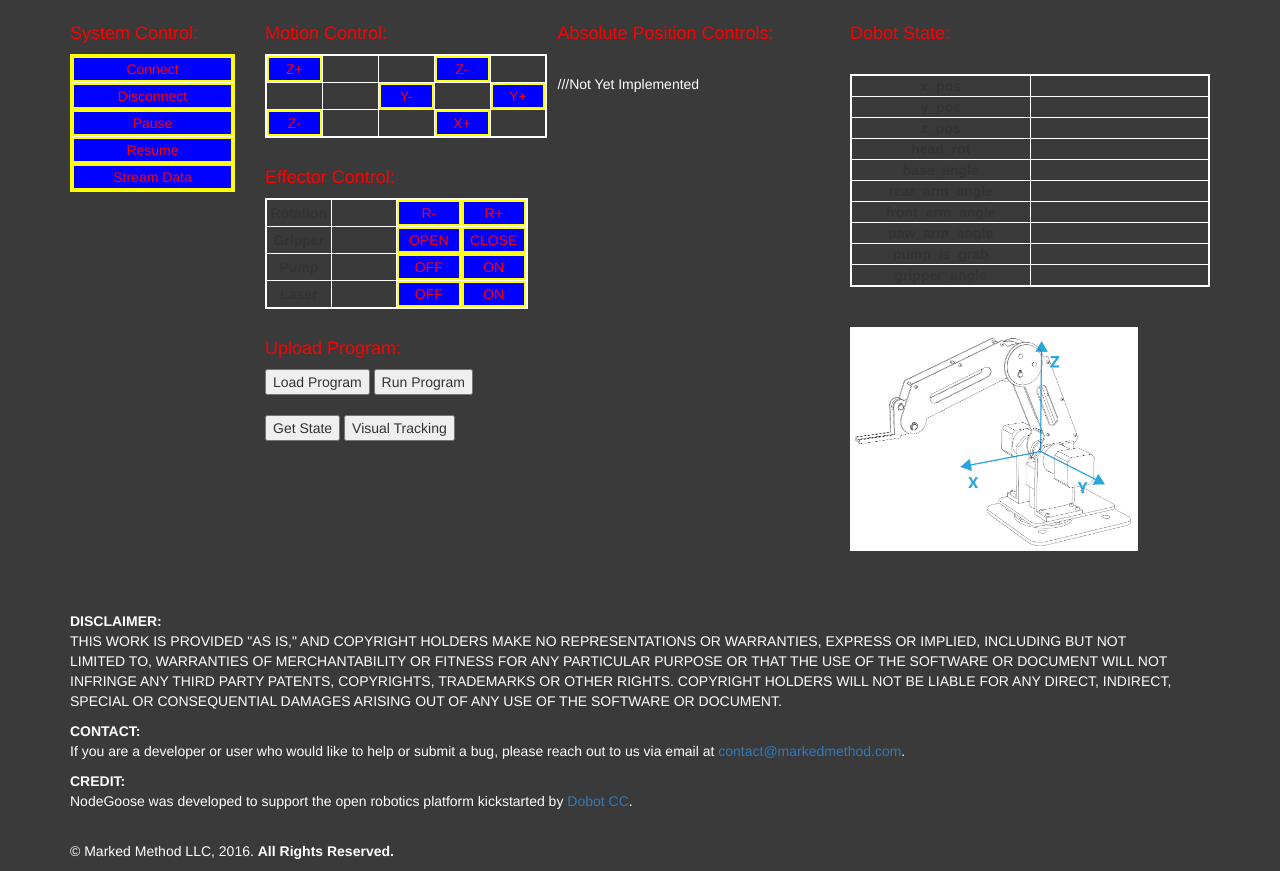
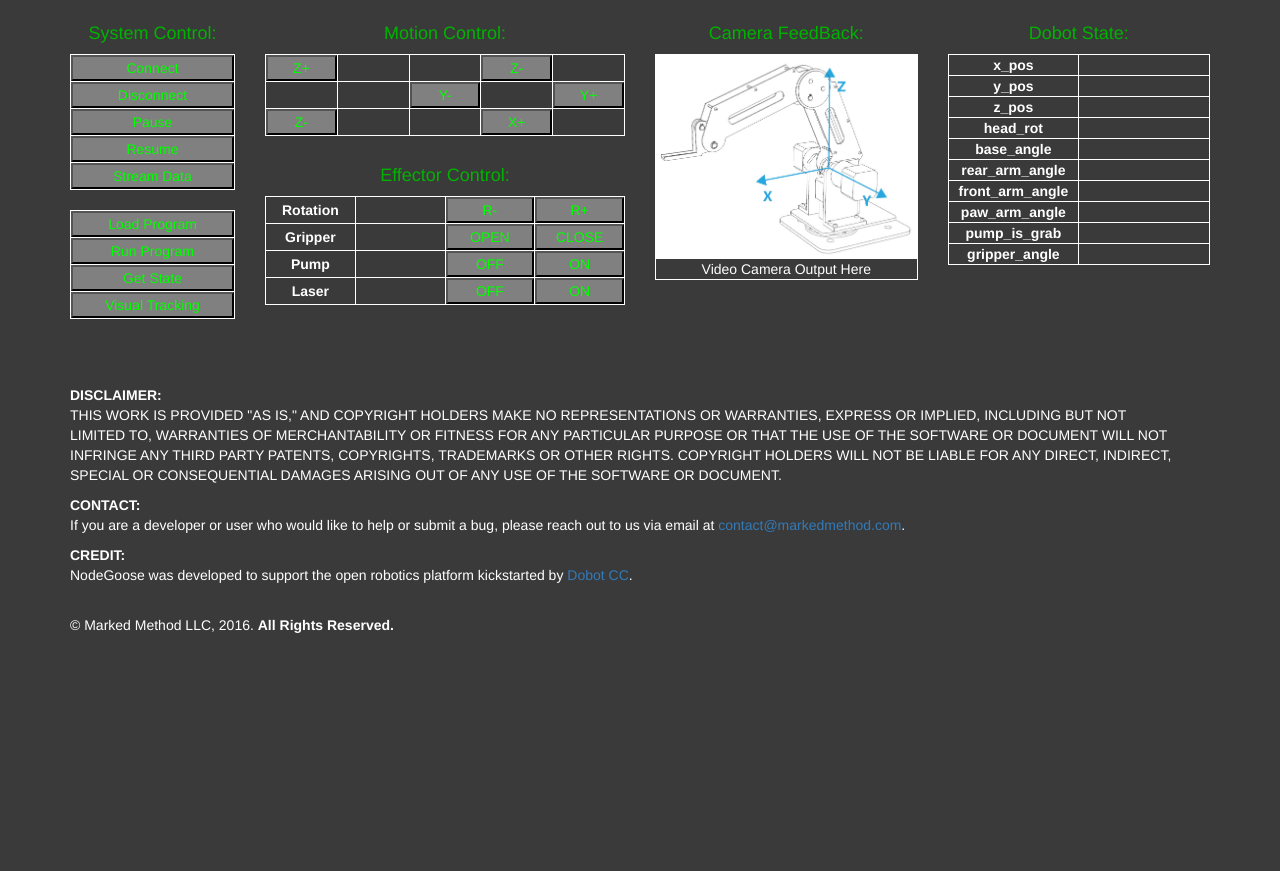
Before and after one commit to rniice/node-goose, a website: page public/index.html in a window 1280 px wide. Shown: the part 62-933 px from the top of the page. After the commit the page ends 800 px from the top, so only its background shows below. Drawn offline with Linux system fonts and the light colour scheme; some packages are replaced by stand-ins of ours; a script that the page names is missing.

Commit message:
updating color layout to neon styling

```diff
--- a/public/css/style.css
+++ b/public/css/style.css
@@ -6,11 +6,16 @@ html, body {
 }
 
 h1, h2, h3, h4 {
-	color: red;
+	color: #00b300;
+	text-align: center;
 
 }
 
 p {
+	color: white;
+}
+
+.text-muted {
 	color: white;
 }
 
@@ -28,14 +33,16 @@ span.pull-down-heading {
 select {
 	float: right;
     text-align:right;
-    width: 160px;
+    /*width: 160px;*/
+    width: 100%;
     direction: rtl;
 }
 
 option {
 	float: right;
     text-align:right;
-    width: 160px;
+    /*width: 160px;*/
+    width: 100%;
     direction: rtl;
 }
 
@@ -46,26 +53,38 @@ h4.configure-title {
 }
 */
 
-table.jog-controls {
-	border: 2px solid white;
+table.table-system-control {
+	/*border: 1px solid white;*/
+	border: none;
 	text-align: center;
 	table-layout: fixed;
+	width: 100%;
+
+}
+
+table.jog-controls {
+	border: 1px solid white;
+	text-align: center;
+	table-layout: fixed;
+	width: 100%;
+
+}
+
+table.table-camera-feedback {
+	/*border: 1px solid white;*/
+	border: none;
+	text-align: center;
+	table-layout: fixed;
+	width: 100%;
 
 }
 
 
 table.dobot-state {
-	border: 2px solid white;
+	border: 1px solid white;
 	text-align: center;
 	table-layout: fixed;
-
-}
-
-table.dobot-state {
-	border: 2px solid white;
-	text-align: center;
-	table-layout: fixed;
-
+	width: 100px;
 }
 
 
@@ -78,14 +97,16 @@ td {
 	width: 56px;
 	height: 15px;
 	overflow: hidden;
+	color: white;
 }
 
+/*
 td.processing-data {
 	width: 56px;
 	height: 50px;
 	overflow: hidden;
 }
-
+*/
 
 
 /*#threeJSCanvas { */
@@ -97,17 +118,18 @@ canvas {
     display: block;
 }
 
-.jog {
-	width:  100%;
-	color: red;
-	background-color: blue;
-	border: 2px solid yellow;
-
-}
 
 .system-control {
 	width: 100%;
-	color: red;
-	background-color: blue;
-	border: 2px solid yellow;
+	color: lime;
+	background-color: gray;
+	/*border: 1px solid gray;*/
 }
+
+.jog {
+	width:  100%;
+	color: lime;
+	background-color: gray;
+	/*border: 1px solid gray;*/
+
+}
--- a/public/index.html
+++ b/public/index.html
@@ -17,7 +17,7 @@
     <meta property="og:image" content="./img/og_image.jpg" />
 
     <link rel="icon" href="./favicon.ico">
-    <link rel="canonical" href="http://filafind.com" itemprop="url">
+    <link rel="canonical" href="blog.michael-crockett.com" itemprop="url">
 
     <title>NodeGoose - Dobot JavaScript Control - SCARA Robot</title>
 
@@ -60,7 +60,7 @@
         <div class="col-lg-2" id="#sidebar">
           <h4>System Control:</h4>
 
-            <table class="system-control" style="width:100%">
+            <table class="table-system-control">
 
               <tr>
                 <td> <input class="system-control" type="button" ng-click="connectDobot()" value="Connect"> </td> </tr>
@@ -75,12 +75,29 @@
 
             </table>
 
+          <br>
+
+          <!--<h4>Change Mode:</h4>-->
+
+            <table class="table-system-control">
+
+              <tr>
+                <td> <input class="system-control" type="button" ng-click="loadProgramDobot()" value="Load Program"> </td> </tr>
+              <tr>
+                <td> <input class="system-control" type="button" ng-click="runProgramDobot()" value="Run Program"> </td> </tr>
+              <tr>
+                <td> <input class="system-control" type="button" ng-click="checkDobotState()" value="Get State"> </td> </tr>
+              <tr>
+                <td> <input class="system-control" type="button" ng-click="runVisualTracking()" value="Visual Tracking"> </td> </tr>
+
+            </table>
+
         </div>
 
-        <div class="col-lg-3">
+        <div class="col-lg-4">
           <h4>Motion Control:</h4>
 
-            <table class="jog-controls" style="width:100%">
+            <table class="jog-controls">
               <tr>
               <!--<INPUT TYPE=BUTTON OnClick="Circle_calc(this.form);" VALUE="calculate"></TD>-->
                 <td> <input class="jog" type="button" ng-mousedown="jogZpos()" ng-mouseup="jogStop()" value="Z+"> </td>
@@ -109,7 +126,7 @@
           <br>
           <h4>Effector Control:</h4>
 
-            <table class="jog-controls" style="width:100%">
+            <table class="jog-controls">
 
               <tr>
                 <td><strong>Rotation</strong></td>
@@ -140,15 +157,6 @@
 
           <br>
 
-          <h4>Upload Program:</h4>
-
-            <button ng-click="loadProgramDobot()">Load Program</button>
-            <button ng-click="runProgramDobot()">Run Program</button>
-            <br><br>
-            <button ng-click="checkDobotState()">Get State</button>
-            <button ng-click="runVisualTracking()">Visual Tracking</button>
-            <br><br>
-
             <!--
 
             <span class="slider-heading" aria-hidden="true"><strong>Ideal Nozzle Temp [C]:</strong>
@@ -164,17 +172,26 @@
         <div class="col-lg-3">
 
 
-          <h4>Absolute Position Controls:</h4>
+          <h4>Camera FeedBack:</h4>
 
-          <br><p>///Not Yet Implemented</p>
+            <table class="table-camera-feedback" style="width:100%">
+
+              <tr>
+                <td> <img src="/img/dobot_coordinate_system_cartesian.jpeg" width="100%"></td>
+              </tr>
+              <tr>
+                <td>Video Camera Output Here</td>
+              </tr>
+
+            </table>
+
 
 
         </div>
 
 
-        <div class="col-lg-4">
+        <div class="col-lg-3">
           <h4>Dobot State: </h4>
-            <br>
 
             <table class="dobot-state" style="width:100%">
               <tr>
@@ -220,7 +237,7 @@
             </table>
 
             <br><br>
-            <img src="/img/dobot_coordinate_system_cartesian.jpeg" width="80%">
+            <!--<img src="/img/dobot_coordinate_system_cartesian.jpeg" width="80%">-->
             <!--<img src="/img/dobot_coordinate_system_angular.jpeg" width="49%">-->
 
             <br><br>
```
